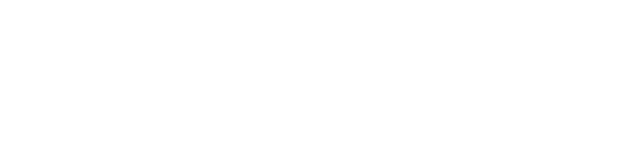
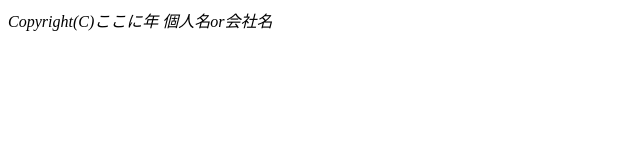
Before and after one commit to SeiyaHirata1025/github_test, a plain HTML site: page index.html in a window 1280 px wide. Shown: the whole page, without its empty margins (0-640 px from the left). Drawn offline with Linux system fonts and the light colour scheme.

Commit message:
footer実装

```diff
--- a/index.html
+++ b/index.html
@@ -8,7 +8,9 @@
 </head>
 
 <body>
-
+    <footer>
+        <address>Copyright(C)ここに年 個人名or会社名</address>
+    </footer>
 </body>
 
 </html>
```
